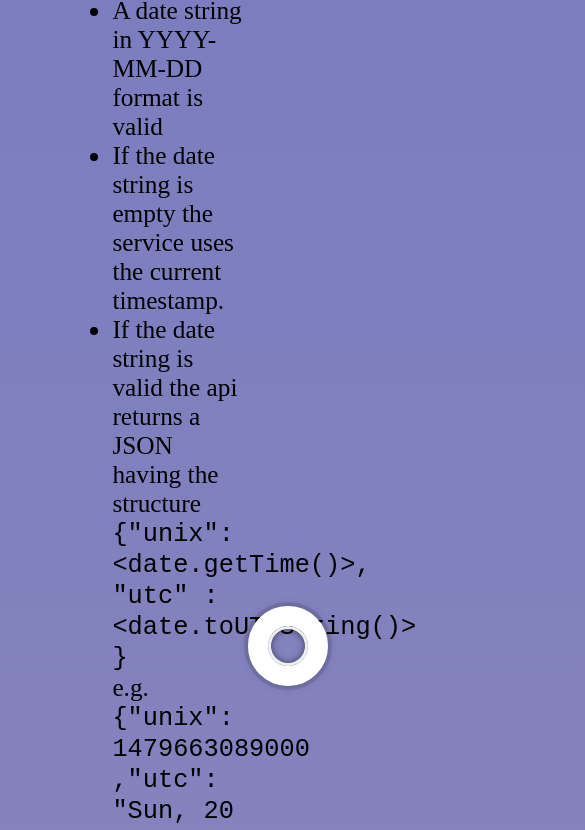
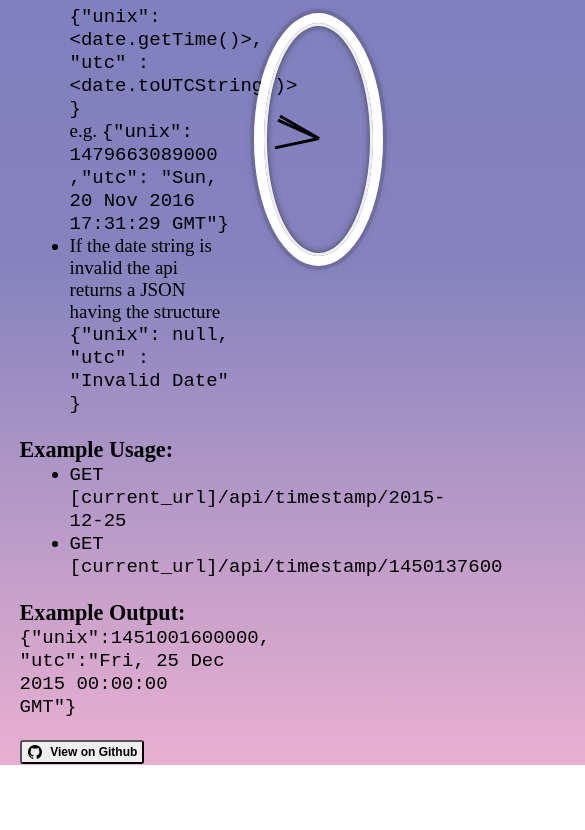
Before and after one commit to dmullen17/timestamp_api, a website: page views/index.html in a window 390 px wide. Shown: the part 486-1316 px from the top of the page, 585 px wide, since content can reach past the window. After the commit the page ends 1251 px from the top, so only its background shows below. Drawn offline with nearby package versions, Linux system fonts and the light colour scheme; files that its build step writes are made by us from their sources.

Commit message:
removed archive and updated CSS

```diff
--- a/package.json
+++ b/package.json
@@ -10,6 +10,7 @@
 		"bootstrap": "^4.3.1",
 		"cors": "^2.8.0",
 		"express": "^4.12.4",
+		"ionicons": "^4.5.8",
 		"jquery": "^3.4.1",
 		"popper.js": "^1.15.0"
 	},
--- a/public/index.css
+++ b/public/index.css
@@ -16,7 +16,6 @@ body {
     flex: 1;
     flex-direction: row;
     align-items: center;
-    justify-content: center;
     min-height: 100vh;
 }
 
@@ -24,10 +23,36 @@ li {
     margin-left: 50px;
 }
 
+a {
+    text-decoration: none;
+    color: black;
+    display: flex;
+    align-items: center;
+    justify-content: center;
+}
+
+button {
+    border-radius: 3px;
+    padding: 2px;
+}
+
+ion-icon {
+    font-size: 16px;
+    padding-left: 3px;
+}
+
+span {
+    padding-right: 3px;
+    padding-left: 4px;
+    font-size: 12px;
+}
+
 .text-container {
     font-size: 3vh;
-    max-width: 47.5vw;
+    max-width: 65vw;
     top: 10vw;
+    padding-left: 5vw;
+    padding-right: 5vw;
 }
 
 .clock-container {
@@ -49,6 +74,7 @@ li {
         inset 0 0 0 3px #EFEFEF,
         inset 0 0 10px black,
         0 0 10px rgba(0,0,0,0.2);
+    padding-left: 3vw;
 }
 
 .clock-face {
@@ -69,3 +95,18 @@ li {
     transition: all .05s;
     transition-timing-function: all cubic-bezier(.1, 2.7, .65, 1);
 }
+
+@media only screen and (max-width: 900px) {
+    .text-container {
+        font-size: 2.25vh;
+    }
+    .clock {
+        padding: 1em;
+        height: 30vh;
+        width: 30vh;
+        border: 10px solid white;
+    }
+    .hand {
+        height: 3px;
+    }
+}
--- a/views/index.html
+++ b/views/index.html
@@ -35,6 +35,8 @@
            <br>
             <h3>Example Output:</h3>
             <p><code>{"unix":1451001600000, "utc":"Fri, 25 Dec 2015 00:00:00 GMT"}</code></p>
+           <br>
+           <button class='.btn-default'><a href="https://github.com/dmullen17/timestamp_api" target="_blank"><ion-icon name="logo-github"></ion-icon>&nbsp;<span><strong>View on Github</strong></span></a></button>
         </div>
         <div class="clock-container">
             <div class="clock">
@@ -45,6 +47,7 @@
                 </div>
             </div>
         </div>
-    <script src="index.js"></script>
+    <script src="/public/index.js"></script>
+    <script src="https://unpkg.com/ionicons@4.5.9-1/dist/ionicons.js"></script>
    </body>
 </html>
```
Also changed, not shown: 2 other files.
